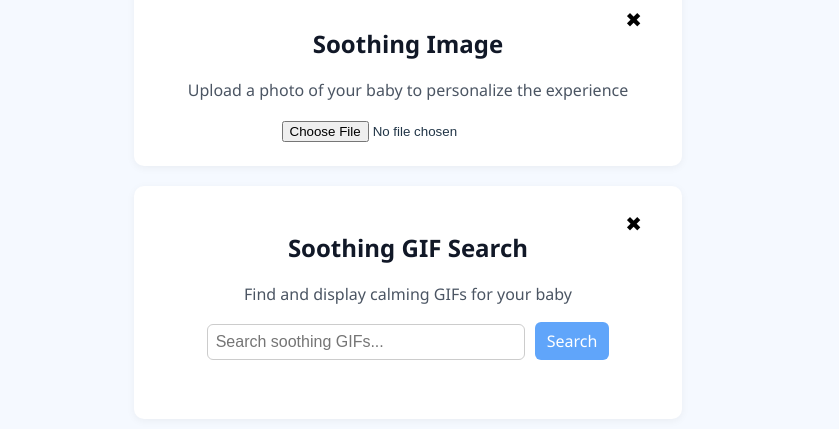
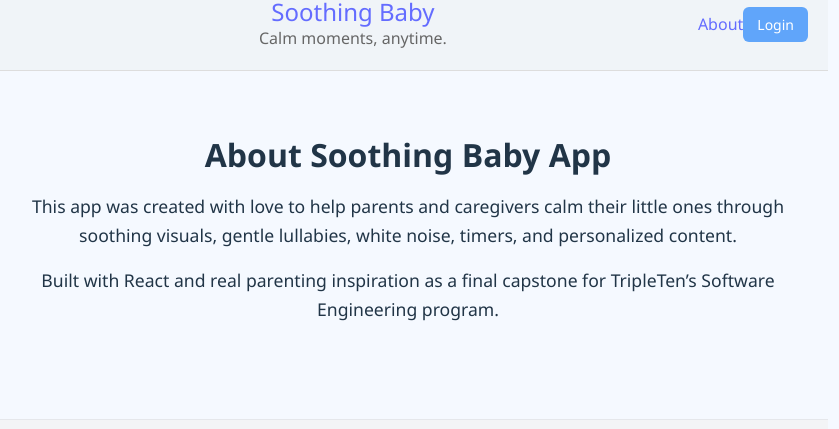
Before and after one commit to kmazza-hub/soothing-baby-app, a React (Vite) app: page /soothing-baby-app/about in a window 1280 px wide. Shown: the part 156-585 px from the top of the page, without its empty margins (232-1071 px from the left). Built offline with nearby package versions, Linux system fonts and the light colour scheme.

Commit message:
Final fixes and deployment config

```diff
--- a/src/App.jsx
+++ b/src/App.jsx
@@ -1,6 +1,6 @@
 // src/App.jsx
 import React, { useState, useEffect } from "react";
-import { HashRouter as Router, Routes, Route } from "react-router-dom";
+import { Routes, Route } from "react-router-dom";
 import Header from "./components/Header";
 import Footer from "./components/Footer";
 import ToolCard from "./components/ToolCard";
@@ -51,7 +51,6 @@ function App() {
   };
 
   return (
-    <Router>
     <div className="app">
       <Header isLoggedIn={isLoggedIn} onLoginClick={() => setIsLoginOpen(true)} />
 
@@ -145,7 +144,6 @@ function App() {
 
       <Footer />
     </div>
-    </Router>
   );
 }
 
--- a/src/main.jsx
+++ b/src/main.jsx
@@ -1,10 +1,14 @@
+// src/main.jsx
 import React from "react";
 import ReactDOM from "react-dom/client";
+import { BrowserRouter } from "react-router-dom";
 import App from "./App";
 import "./index.css";
 
 ReactDOM.createRoot(document.getElementById("root")).render(
   <React.StrictMode>
-    <App />
+    <BrowserRouter basename="/soothing-baby-app">
+      <App />
+    </BrowserRouter>
   </React.StrictMode>
 );
--- a/src/pages/AboutPage.jsx
+++ b/src/pages/AboutPage.jsx
@@ -1,4 +1,3 @@
-// src/pages/AboutPage.jsx
 import React from "react";
 import "./AboutPage.css";
 
```
Lines whose indentation alone changed are shown as unchanged.
